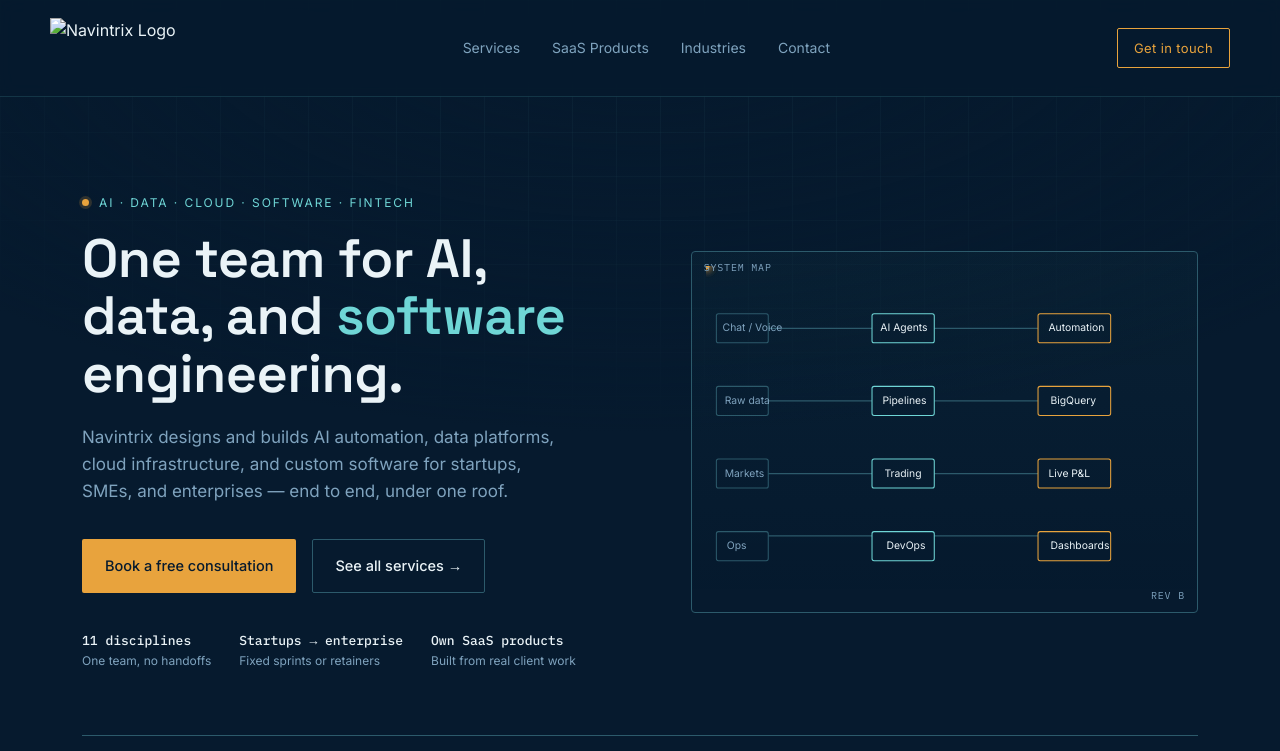
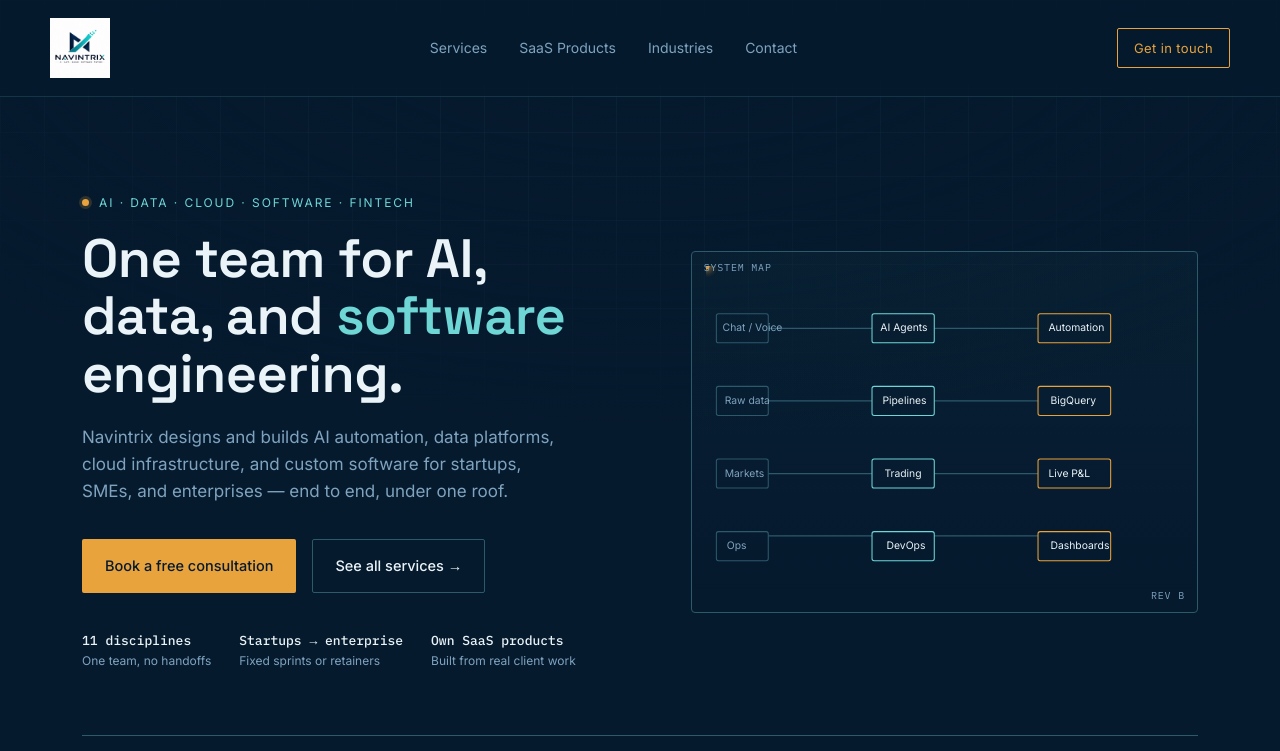
Before and after one commit to pragya150/Mine_Pragya, a plain HTML site: page public/index.html in a window 1280 px wide. Shown: the top 751 px of the page. Drawn offline with Linux system fonts and the light colour scheme; no server answers.

Commit message:
Update index.html

```diff
--- a/public/index.html
+++ b/public/index.html
@@ -16,7 +16,7 @@
 <div class="wrap nav">
 <div class="logo">
     <a href="/">
-        <img src="Mine_Pragya/public/logo.jpeg" alt="Navintrix Logo" class="logo-img">
+        <img src="/logo.jpeg" alt="Navintrix Logo" class="logo-img">
     </a>
 </div>
     <!--
```
